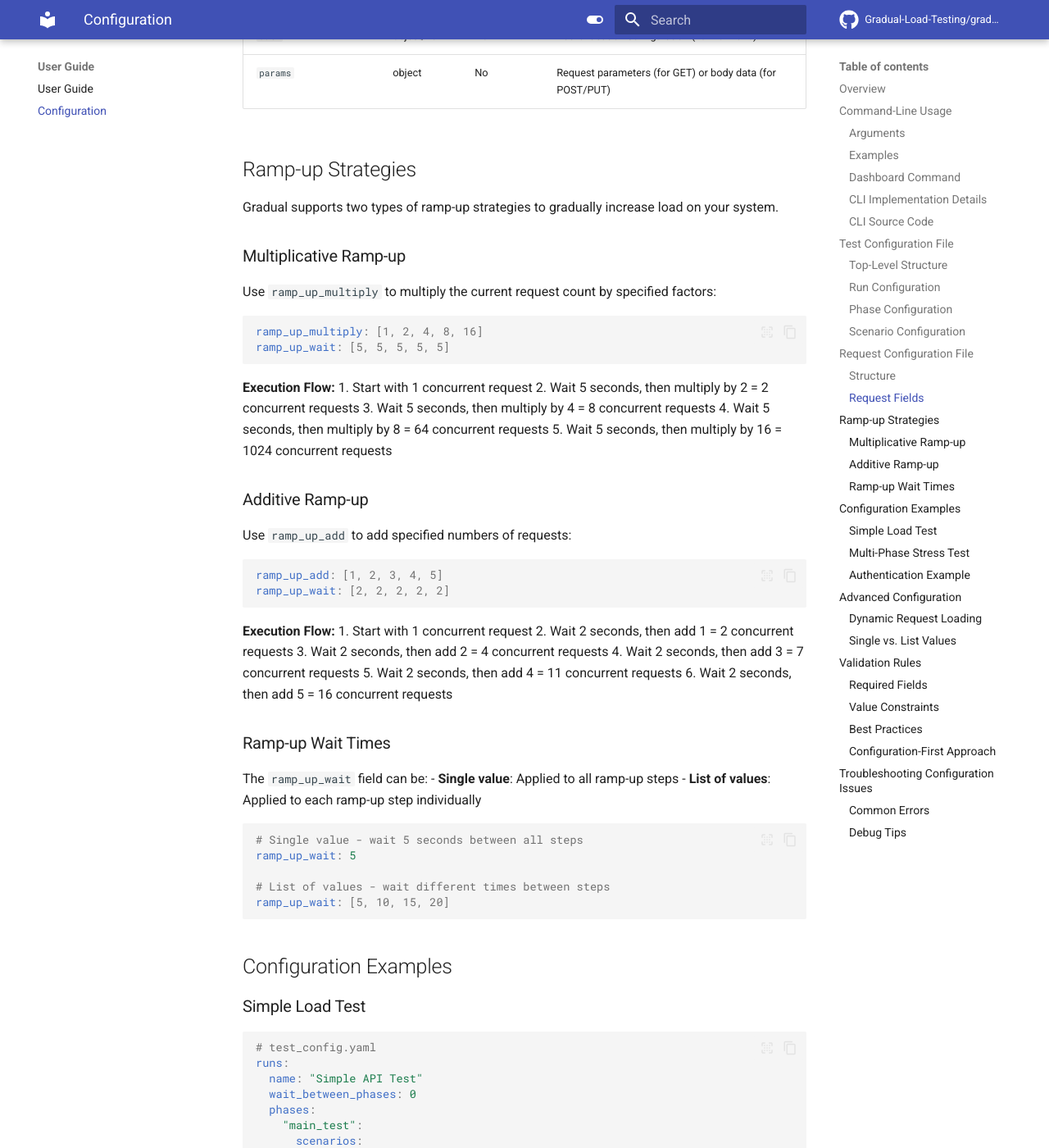
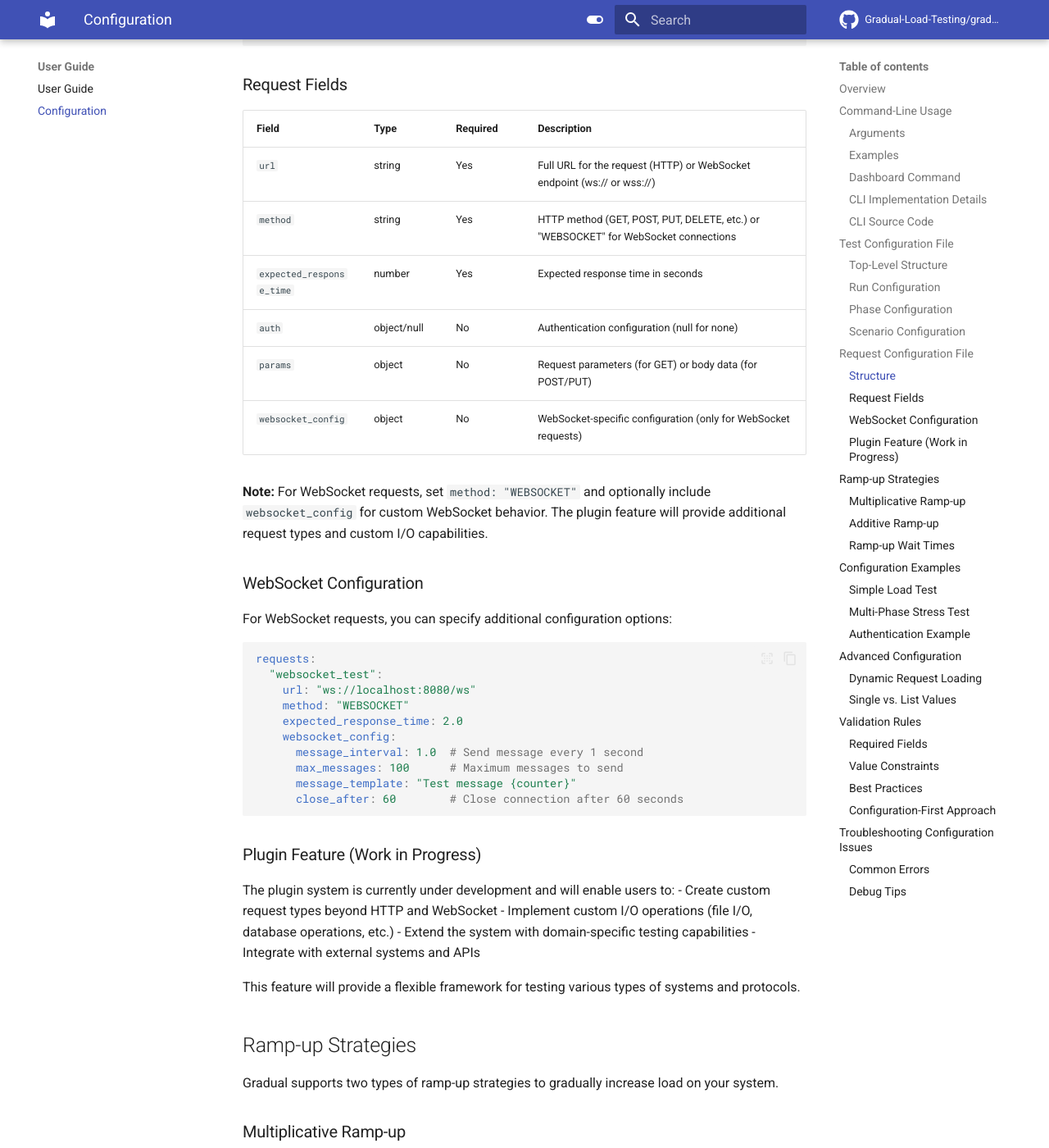
Before and after one commit to Gradual-Load-Testing/gradual, an MkDocs documentation site: the page built from docs/configuration_reference.md, in a window 1280 px wide and 1400 px high, scrolled down 5124 px. Shown: the whole window at 82% size. Built offline with MkDocs 1.6.1 and Material for MkDocs 9.7.7, drawn with Linux system fonts in a browser that asks for light colours; comment, search, counter and statistics services are not loaded; some of the changed text lies outside the part shown.

Commit message:
Update documentation to include WebSocket support in configuration files
- Expanded the Request Configuration section to clarify support for both HTTP and WebSocket requests across multiple documentation files.
- Updated prerequisites in the Quick Start guide to require Python 3.9 or higher.
- Enhanced user guide and configuration reference with detailed examples for WebSocket requests and a new plugin feature in development.
- Improved overall clarity and consistency in documentation regarding request handling and configuration options.

````diff
--- a/docs/configuration_reference.md
+++ b/docs/configuration_reference.md
@@ -9,7 +9,7 @@ This document provides a comprehensive reference for all configuration options a
 Gradual uses a two-file configuration system:
 
 1. **Test Configuration** (`test_config.yaml`) - Defines the overall test structure, phases, and scenarios
-2. **Request Configuration** (`request_config.yaml`) - Defines individual HTTP requests and their parameters
+2. **Request Configuration** (`request_config.yaml`) - Defines individual HTTP and WebSocket requests and their parameters
 
 ## Command-Line Usage
 
@@ -23,8 +23,8 @@ stress-run --test_config <test_config_file> [--request_config <request_config_fi
 
 | Argument | Type | Required | Description |
 |----------|------|----------|-------------|
-| `--test_config` | path | Yes | Path to the main test configuration file (YAML) |
-| `--request_config` | path | No | Path to the request configuration file (YAML). If not provided, requests must be defined inline in the test configuration. |
+| `test_config` | path | Yes | Path to the main test configuration file (YAML) |
+| `request_config` | path | No | Path to the request configuration file (YAML). If not provided, requests must be defined inline in the test configuration. |
 
 ### Examples
 
@@ -66,6 +66,7 @@ The current CLI implementation is intentionally simple and focused:
 - **No report generation**: Use the dashboard for real-time monitoring and analysis
 
 This design ensures that:
+
 - Tests are reproducible and version-controlled
 - Configuration is explicit and documented
 - Test behavior is consistent across different environments
@@ -91,6 +92,7 @@ parser.add_argument(
 ```
 
 This simplicity allows for:
+
 - Easy integration with CI/CD pipelines
 - Consistent behavior across different environments
 - Clear separation of concerns between CLI and configuration
@@ -154,12 +156,12 @@ Scenarios define specific test patterns with their own concurrency and ramp-up s
 
 | Field | Type | Required | Description |
 |-------|------|----------|-------------|
-| `requests` | list[string] | Yes | List of request names (must match request config) |
+| `requests` | list[string] or "FROM_REQUEST_YAML_FILE" | Yes | List of request names (must match request config) or "FROM_REQUEST_YAML_FILE" to use all requests from request config |
 | `min_concurrency` | integer | Yes | Starting number of concurrent requests |
 | `max_concurrency` | integer | Yes | Maximum number of concurrent requests |
-| `ramp_up_multiply` | integer or list[integer] | No* | Multipliers for gradual request increase |
-| `ramp_up_add` | integer or list[integer] | No* | Additive values for gradual request increase |
-| `ramp_up_wait` | integer or list[integer] | No | Wait time between ramp-up steps in seconds (default: [0.1]) |
+| `ramp_up_multiply` | integer or list[integer] | No* | [Multiplicative Ramp-up](#multiplicative-ramp-up): Multipliers for gradually increasing concurrency. |
+| `ramp_up_add` | integer or list[integer] | No* | [Additive Ramp-up](#additive-ramp-up): Additive values for gradually increasing concurrency. |
+| `ramp_up_wait` | integer or list[integer] | No | Wait time between ramp-up steps in seconds (default: [0.1]). |
 | `iterate_through_requests` | boolean | No | Whether to cycle through requests sequentially (default: false) |
 | `run_once` | boolean | No | Whether to run the scenario only once (default: false) |
 
@@ -167,7 +169,7 @@ Scenarios define specific test patterns with their own concurrency and ramp-up s
 
 ## Request Configuration File
 
-The request configuration file defines individual HTTP requests that can be referenced by scenarios.
+The request configuration file defines individual HTTP and WebSocket requests that can be referenced by scenarios. The system supports both traditional HTTP requests and WebSocket connections for real-time communication testing. Additionally, a plugin feature is in development that will allow users to run custom I/O requests based on their specific requirements.
 
 ### Structure
 
@@ -186,11 +188,41 @@ requests:
 
 | Field | Type | Required | Description |
 |-------|------|----------|-------------|
-| `url` | string | Yes | Full URL for the request |
-| `method` | string | Yes | HTTP method (GET, POST, PUT, DELETE, etc.) |
+| `url` | string | Yes | Full URL for the request (HTTP) or WebSocket endpoint (ws:// or wss://) |
+| `method` | string | Yes | HTTP method (GET, POST, PUT, DELETE, etc.) or "WEBSOCKET" for WebSocket connections |
 | `expected_response_time` | number | Yes | Expected response time in seconds |
 | `auth` | object/null | No | Authentication configuration (null for none) |
 | `params` | object | No | Request parameters (for GET) or body data (for POST/PUT) |
+| `websocket_config` | object | No | WebSocket-specific configuration (only for WebSocket requests) |
+
+**Note:** For WebSocket requests, set `method: "WEBSOCKET"` and optionally include `websocket_config` for custom WebSocket behavior. The plugin feature will provide additional request types and custom I/O capabilities.
+
+### WebSocket Configuration
+
+For WebSocket requests, you can specify additional configuration options:
+
+```yaml
+requests:
+  "websocket_test":
+    url: "ws://localhost:8080/ws"
+    method: "WEBSOCKET"
+    expected_response_time: 2.0
+    websocket_config:
+      message_interval: 1.0  # Send message every 1 second
+      max_messages: 100      # Maximum messages to send
+      message_template: "Test message {counter}"
+      close_after: 60        # Close connection after 60 seconds
+```
+
+### Plugin Feature (Work in Progress)
+
+The plugin system is currently under development and will enable users to:
+- Create custom request types beyond HTTP and WebSocket
+- Implement custom I/O operations (file I/O, database operations, etc.)
+- Extend the system with domain-specific testing capabilities
+- Integrate with external systems and APIs
+
+This feature will provide a flexible framework for testing various types of systems and protocols.
 
 ## Ramp-up Strategies
 
@@ -206,11 +238,18 @@ ramp_up_wait: [5, 5, 5, 5, 5]
 ```
 
 **Execution Flow:**
-1. Start with 1 concurrent request
-2. Wait 5 seconds, then multiply by 2 = 2 concurrent requests
-3. Wait 5 seconds, then multiply by 4 = 8 concurrent requests
-4. Wait 5 seconds, then multiply by 8 = 64 concurrent requests
-5. Wait 5 seconds, then multiply by 16 = 1024 concurrent requests
+
+```mermaid
+flowchart LR
+    A[Start: 1 request] --> B[Wait 5s] --> C[Multiply by 2<br/>Now: 2 requests] --> D[Wait 5s] --> E[Multiply by 4<br/>Now: 8 requests] --> F[Wait 5s] --> G[Multiply by 8<br/>Now: 64 requests] --> H[Wait 5s] --> I[Multiply by 16<br/>Now: 1024 requests]
+
+    style A fill:#e1f5fe
+    style I fill:#ffebee
+    style B fill:#f3e5f5
+    style D fill:#f3e5f5
+    style F fill:#f3e5f5
+    style H fill:#f3e5f5
+```
 
 ### Additive Ramp-up
 
@@ -222,16 +261,25 @@ ramp_up_wait: [2, 2, 2, 2, 2]
 ```
 
 **Execution Flow:**
-1. Start with 1 concurrent request
-2. Wait 2 seconds, then add 1 = 2 concurrent requests
-3. Wait 2 seconds, then add 2 = 4 concurrent requests
-4. Wait 2 seconds, then add 3 = 7 concurrent requests
-5. Wait 2 seconds, then add 4 = 11 concurrent requests
-6. Wait 2 seconds, then add 5 = 16 concurrent requests
+
+```mermaid
+flowchart LR
+    A[Start: 1 request] --> B[Wait 2s] --> C[Add 1<br/>Now: 2 requests] --> D[Wait 2s] --> E[Add 2<br/>Now: 4 requests] --> F[Wait 2s] --> G[Add 3<br/>Now: 7 requests] --> H[Wait 2s] --> I[Add 4<br/>Now: 11 requests] --> J[Wait 2s] --> K[Add 5<br/>Now: 16 requests]
+
+    style A fill:#e1f5fe
+    style K fill:#ffebee
+    style B fill:#f3e5f5
+    style D fill:#f3e5f5
+    style F fill:#f3e5f5
+    style H fill:#f3e5f5
+    style J fill:#f3e5f5
+```
+
 
 ### Ramp-up Wait Times
 
 The `ramp_up_wait` field can be:
+
 - **Single value**: Applied to all ramp-up steps
 - **List of values**: Applied to each ramp-up step individually
 
@@ -265,6 +313,34 @@ runs:
           ramp_up_wait: [10, 10, 10, 10, 10, 10]
           iterate_through_requests: true
       run_time: 300
+
+# Mixed HTTP and WebSocket test
+runs:
+  name: "Mixed Protocol Test"
+  wait_between_phases: 5
+  phases:
+    "http_phase":
+      scenarios:
+        "http_scenario":
+          requests:
+            - "api_endpoint"
+            - "data_fetch"
+          min_concurrency: 10
+          max_concurrency: 100
+          ramp_up_multiply: [1, 2, 4, 8, 16, 32, 64, 100]
+          ramp_up_wait: 5
+      run_time: 120
+    "websocket_phase":
+      scenarios:
+        "websocket_scenario":
+          requests:
+            - "websocket_connection"
+            - "realtime_data"
+          min_concurrency: 5
+          max_concurrency: 50
+          ramp_up_add: [5, 10, 15, 20]
+          ramp_up_wait: 10
+      run_time: 180
 ```
 
 ```yaml
````
Also changed, not shown: docs/dev_guide.md (+1 -1 lines), docs/index.md (+2 -4 lines), docs/quick_start.md (+12 -7 lines), docs/user_guide.md (+3 -8 lines).
